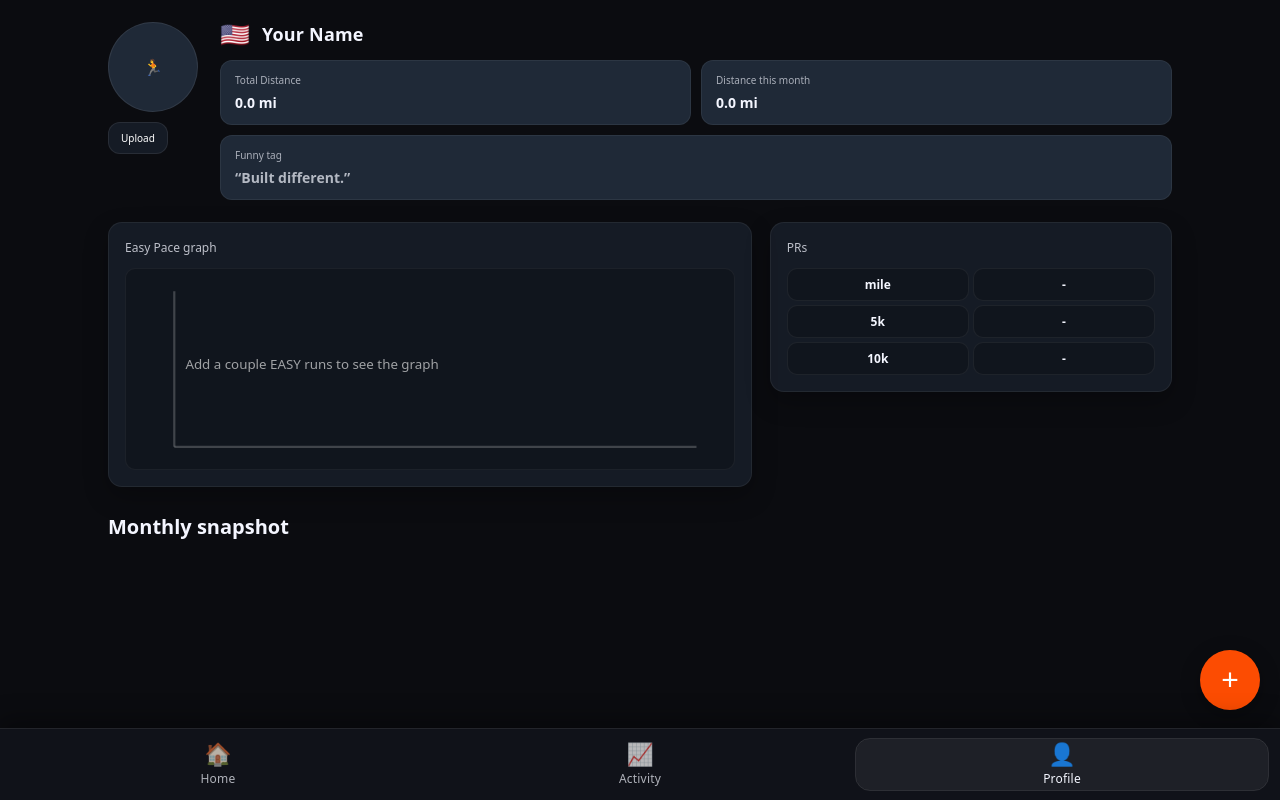
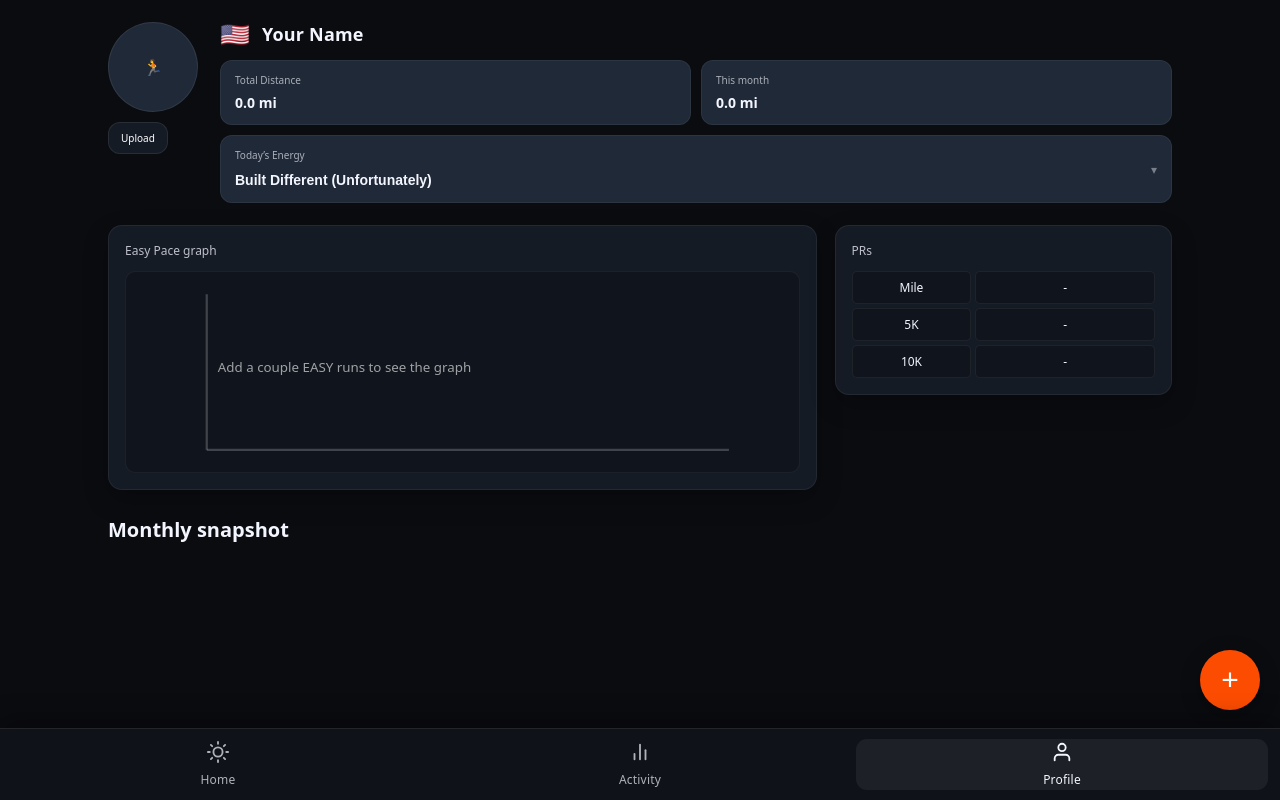
Before and after one commit to Paymvi/Running_App, a React (Vite) app: page /profile in a window 1280 px wide. Built offline with nearby package versions, Linux system fonts and the light colour scheme.

Commit message:
Improved styling of the Profile Page (and added custom tag)

```diff
--- a/src/App.css
+++ b/src/App.css
@@ -64,7 +64,7 @@ body {
   align-items: center;
   justify-content: center;
 
-  border-radius: 14px;
+  border-radius: 11px;
   transition: transform 0.08s ease, background 0.12s ease, color 0.12s ease;
 }
 
@@ -76,7 +76,6 @@ body {
 .tab.active {
   color: var(--text);
   background: rgba(255, 255, 255, 0.06);
-  outline: 1px solid rgba(255, 255, 255, 0.12);
 }
 
 .tab-icon {
@@ -605,7 +604,7 @@ page {
   font-weight: 700;
 }
 
-/* second row like sketch: 5k + funny tag */
+/* second row: "Today's Energy" */
 .profile-pill-row {
   display: grid;
   grid-template-columns: 1fr;
@@ -640,7 +639,7 @@ page {
 /* MID: graph left, PR box right */
 .profile-mid {
   display: grid;
-  grid-template-columns: minmax(0, 1.6fr) minmax(0, 1fr);
+  grid-template-columns: minmax(0, 2.1fr) minmax(0, 1fr);
   gap: 18px;
   align-items: start;
   margin-top: 18px;
@@ -707,25 +706,25 @@ page {
 
 .pr-row {
   display: grid;
-  grid-template-columns: 1fr 1fr;
+  grid-template-columns: 1fr 1.5fr;
   gap: 4px;
 }
 
 .pr-cell {
   background: rgba(0,0,0,0.20);
   border: 1px solid rgba(255,255,255,0.06);
-  border-radius: 10px;
+  border-radius: 5px;
   padding: 7px;
   text-align: center;
 }
 
 .pr-cell.label {
-  text-transform: lowercase;
-  font-weight: 700;
+  /* text-transform: lowercase; */
+  font-weight: 500;
 }
 
 .pr-cell.value {
-  font-weight: 800;
+  font-weight: 400;
 }
 
 /* MONTHLY SNAPSHOT like sketch cards */
@@ -755,7 +754,7 @@ page {
 
 .month-title {
   font-size: 16px;
-  font-weight: 800;
+  font-weight: 700;
   margin-bottom: 12px;
 }
 
@@ -775,7 +774,7 @@ page {
 
 .metric-value {
   font-size: 12px;
-  font-weight: 800;
+  font-weight: 700;
 }
 
 @media (max-width: 500px) {
@@ -788,3 +787,55 @@ page {
     height: 120px;
   }
 }
+
+/* ---------- PROFILE TAG SELECT ---------- */
+
+.profile-pill {
+  position: relative;
+  background: #1f2937;
+  border: 1px solid rgba(255,255,255,0.06);
+  border-radius: 12px;
+  padding: 12px 40px 12px 14px; /* extra right padding for arrow */
+  transition: border 0.15s ease, background 0.15s ease;
+}
+
+.profile-pill:hover {
+  border-color: rgba(255,255,255,0.14);
+}
+
+/* Select */
+.tag-select {
+  width: 100%;
+  background: transparent;
+  border: none;
+  color: var(--text);
+  font-size: 14px;
+  font-weight: 700;
+  outline: none;
+  appearance: none;
+  cursor: pointer;
+
+  color: var(--text);
+  background: transparent;
+
+  /* line-height: 20; */
+}
+
+.tag-select option {
+  background: #1f2937;
+  color: var(--text);
+  /* padding: 15px; */
+}
+
+/* Dropdown arrow */
+.profile-pill::after {
+  content: "▾";
+  position: absolute;
+  right: 14px;
+  top: 50%;
+  transform: translateY(-50%);
+  pointer-events: none;
+  font-size: 12px;
+  opacity: 0.6;
+  color: var(--muted);
+}
--- a/src/App.jsx
+++ b/src/App.jsx
@@ -7,6 +7,12 @@ import AddActivityModal from "./components/AddActivityModal";
 import RunCalendar from "./components/RunCalendar";
 import Profile from "./pages/Profile";
 
+import { FiSun, FiBarChart2, FiUser } from "react-icons/fi";
+
+// To browse icons:
+// https://react-icons.github.io/react-icons/
+
+
 
 
 // to → the route path
@@ -15,9 +21,9 @@ import Profile from "./pages/Profile";
 
 function TabBar() {
   const tabs = [
-    { to: "/", label: "Home", icon: "🏠" },
-    { to: "/activity", label: "Activity", icon: "📈" },
-    { to: "/profile", label: "Profile", icon: "👤" },
+    { to: "/", label: "Home", icon: <FiSun /> },
+    { to: "/activity", label: "Activity", icon: <FiBarChart2 /> },
+    { to: "/profile", label: "Profile", icon: <FiUser />},
   ];
 
   return (
--- a/src/pages/Profile.jsx
+++ b/src/pages/Profile.jsx
@@ -1,4 +1,38 @@
 import React, { useEffect, useState, useMemo } from "react";
+
+
+const TAG_OPTIONS = [
+  "Slow is smooth... smooth is fast",
+  "Zone 5 enthusiast",
+  "Suffering Efficiently",
+  "Powered by Delusion",
+  "New Pace Who Dis",
+  "Pace Questionable",
+  "Sub-35 loading...",
+  "Sub-30 loading...",
+  "Sub-25 loading...",
+  "Sub-20 loading...",
+  "Sub-whatever",
+  "Elite (Locally)",
+  "Consistently Mid",
+  "Optimizing… Probably",
+  "DOMS Specialist",
+  "Breathing Optional",
+  "Fueling: Vibes",
+  "Built Different (Unfortunately)",
+  "Mentally at Mile 20",
+  "Succumbed to the zone 2 propaganda",
+  "Carb Loading Daily",
+  "Why Am I Like This",
+  "No Plan Just Miles",
+  "Fasted & Confused",
+  "Perpetually Tired",
+  "Soft Launching a PR",
+  "Negative Split Era",
+  "Hill Trauma Survivor",
+];
+
+
 
 function formatTime(min) {
   if (!isFinite(min)) return "-";
@@ -10,6 +44,12 @@ function formatTime(min) {
 export default function Profile() {
   const [activities, setActivities] = useState([]);
   const [avatar, setAvatar] = useState(() => localStorage.getItem("profileAvatar") || "");
+  const [tag, setTag] = useState(
+    () => localStorage.getItem("profileTag") || "Built Different (Unfortunately)"
+  );
+  useEffect(() => {
+    localStorage.setItem("profileTag", tag);
+    }, [tag]);
 
   const handleAvatarChange = (e) => {
     const file = e.target.files?.[0];
@@ -271,22 +311,31 @@ const removeAvatar = () => {
             </div>
 
             <div className="profile-stat">
-              <div className="profile-stat-title">Distance this month</div>
+              <div className="profile-stat-title">This month</div>
               <div className="profile-stat-value">{stats.thisMonthMiles.toFixed(1)} mi</div>
             </div>
 
           </div>
 
           {/* second row: funny tag */}
-          <div className="profile-pill-row">
-            <div className="profile-pill wide">
-              <div className="pill-title">Funny tag</div>
-              <div className="pill-value muted">“Built different.”</div>
-            </div>
-          </div>
+        <div className="profile-pill">
+        <div className="pill-title">Today’s Energy</div>
 
+        <select
+            className="tag-select"
+            value={tag}
+            onChange={(e) => setTag(e.target.value)}
+        >
+            {TAG_OPTIONS.map((option) => (
+            <option key={option} value={option}>
+                {option}
+            </option>
+            ))}
+        </select>
         </div>
-      </div>
+
+                </div> {/* profile-top-right */}
+            </div>   {/* profile-top */}
 
       {/* MIDDLE AREA: graph left + PR panel right */}
       <div className="profile-mid">
@@ -319,15 +368,15 @@ const removeAvatar = () => {
 
           <div className="pr-table">
             <div className="pr-row">
-              <div className="pr-cell label">mile</div>
+              <div className="pr-cell label">Mile</div>
               <div className="pr-cell value">{prs.mile}</div>
             </div>
             <div className="pr-row">
-              <div className="pr-cell label">5k</div>
+              <div className="pr-cell label">5K</div>
               <div className="pr-cell value">{prs.fiveK}</div>
             </div>
             <div className="pr-row">
-              <div className="pr-cell label">10k</div>
+              <div className="pr-cell label">10K</div>
               <div className="pr-cell value">{prs.tenK}</div>
             </div>
           </div>
@@ -345,22 +394,22 @@ const removeAvatar = () => {
               <div className="month-title">{m.month}</div>
 
               <div className="month-metric">
-                <div className="metric-label">mileage</div>
+                <div className="metric-label">Total Mileage</div>
                 <div className="metric-value">{m.mileage} mi</div>
               </div>
 
               <div className="month-metric">
-                <div className="metric-label">Avg easy</div>
+                <div className="metric-label">Avg Easy</div>
                 <div className="metric-value">{m.avgEasy}</div>
               </div>
 
               <div className="month-metric">
-                <div className="metric-label">% easy</div>
+                <div className="metric-label">% Easy</div>
                 <div className="metric-value">{m.pctEasy}%</div>
               </div>
 
               <div className="month-metric">
-                <div className="metric-label">longest run</div>
+                <div className="metric-label">Longest Run</div>
                 <div className="metric-value">{m.longest} mi</div>
               </div>
             </div>
@@ -371,34 +420,3 @@ const removeAvatar = () => {
     </div>
   );
 }
-
-
-
-// Slow is smooth... smooth is fast
-// Zone 5 enthusiast
-// Suffering Efficiently
-// Powered by Delusion
-// New Pace Who Dis
-// Pace Questionable
-// Sub-35 loading...
-// Sub-30 loading...
-// Sub-25 loading...
-// Sub-20 loading...
-// Sub-whatever
-// Elite (Locally)
-// Consistently Mid
-// Optimizing… Probably
-// DOMS Specialist
-// Breathing Optional
-// Fueling: Vibes
-// Built Different (Unfortunately)
-// Mentally at Mile 20
-// Succumbed to the zone 2 propaganda
-// Carb Loading Daily
-// Why Am I Like This
-// No Plan Just Miles
-// Fasted & Confused
-// Perpetually Tired
-// Soft Launching a PR
-// Negative Split Era
-// Hill Trauma Survivor
```
Also changed, not shown: notes.txt.
